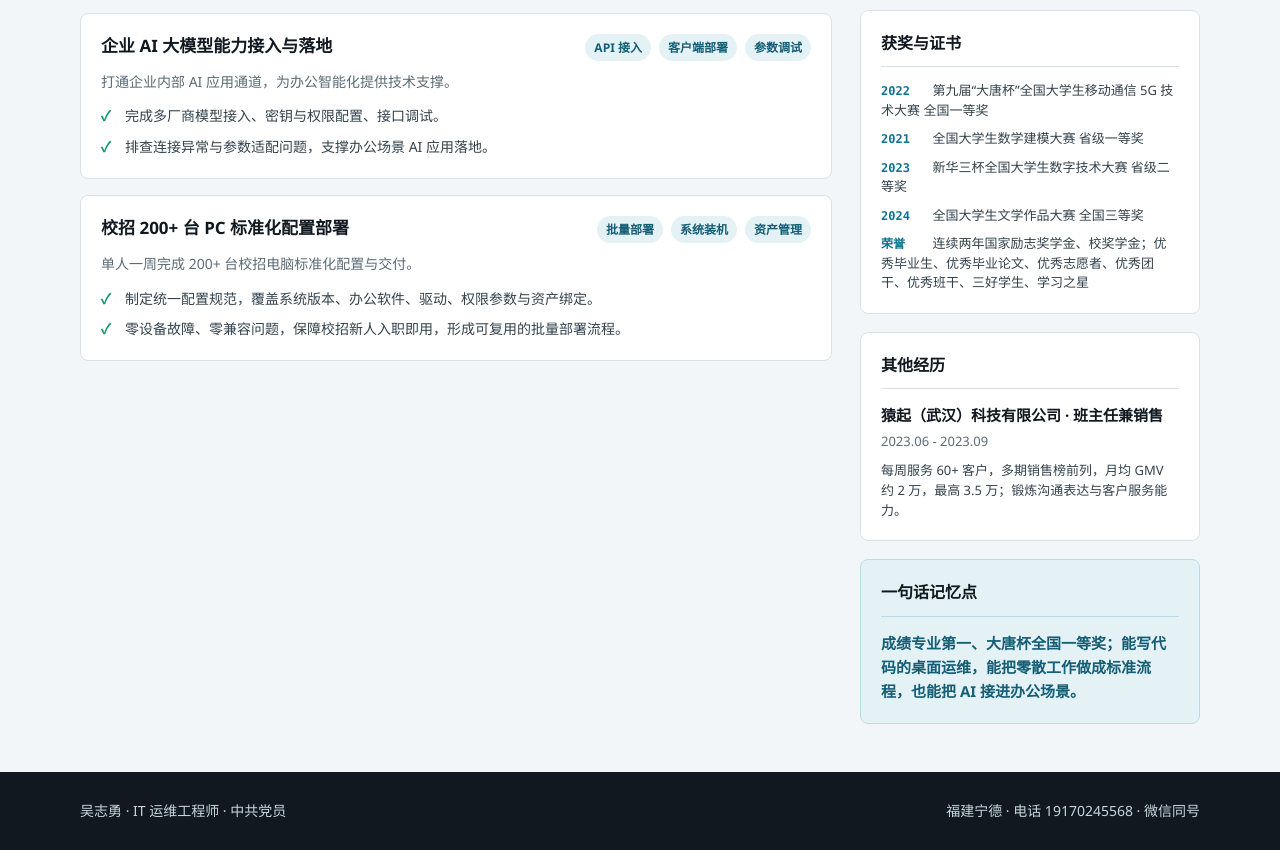
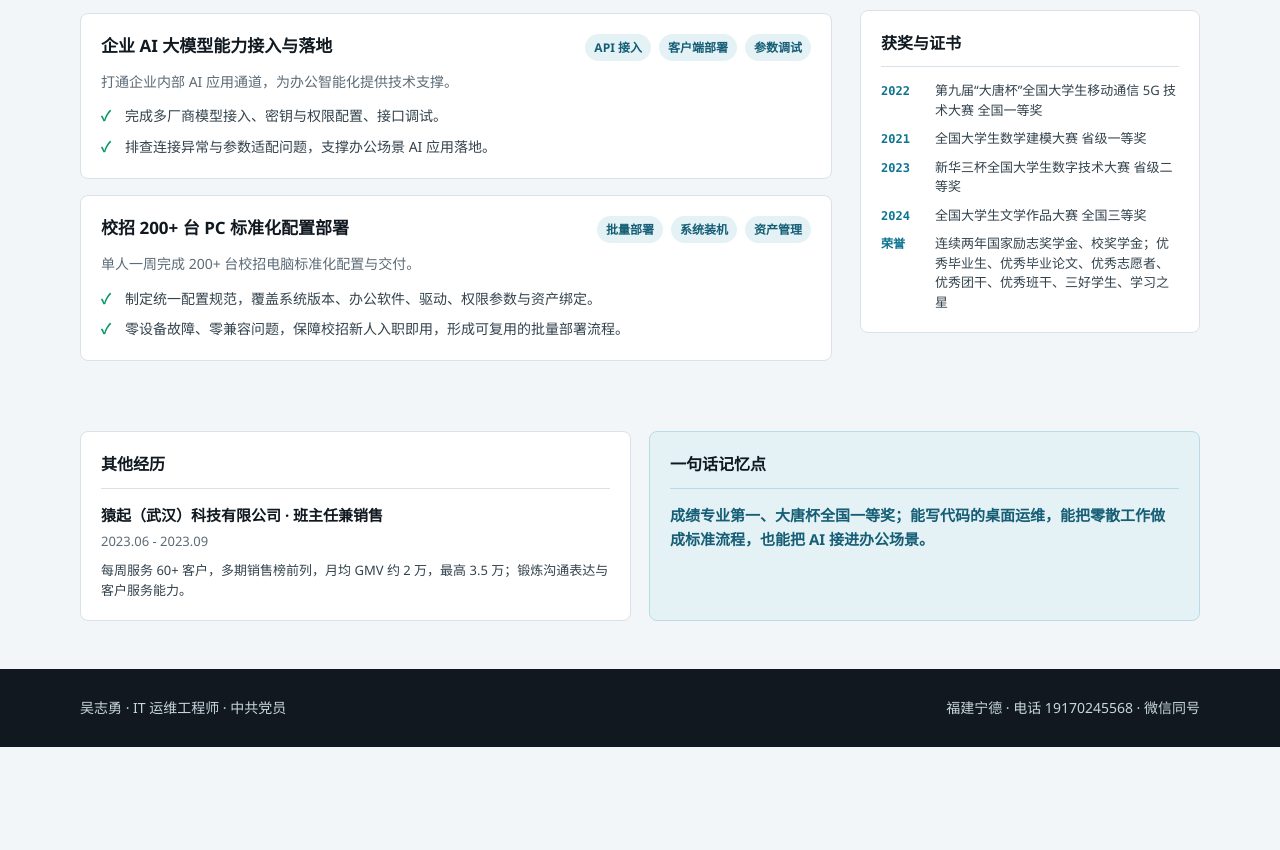
Before and after one commit to wuxianyun01-lang/Resume, a plain HTML site: page index.html in a window 1280 px wide. Shown: the part 2210-3060 px from the top of the page. After the commit the page ends 2957 px from the top, so only its background shows below. Drawn offline with Linux system fonts and the light colour scheme.

Commit message:
fix: align awards and rebalance bottom sections

```diff
--- a/assets/styles.css
+++ b/assets/styles.css
@@ -422,7 +422,18 @@ img {
   grid-template-columns: minmax(0, 1fr) 340px;
   gap: 28px;
   align-items: start;
-  padding: 36px 0 48px;
+  padding: 36px 0 36px;
+}
+
+.bottom-band {
+  display: grid;
+  grid-template-columns: 1fr 1fr;
+  gap: 18px;
+  padding: 0 0 48px;
+}
+
+.bottom-band .side-card {
+  margin: 0;
 }
 
 .section {
@@ -662,21 +673,24 @@ img {
   border-top: 1px dashed var(--line);
 }
 
+.award-list {
+  display: grid;
+  gap: 9px;
+}
+
 .award-list p {
-  margin: 0 0 9px;
+  display: grid;
+  grid-template-columns: 46px minmax(0, 1fr);
+  gap: 8px;
+  align-items: start;
+  margin: 0;
   font-size: 13px;
   line-height: 1.5;
   color: #33424c;
 }
 
-.award-list p:last-child {
-  margin-bottom: 0;
-}
-
 .award-list strong {
-  display: inline-block;
-  min-width: 44px;
-  margin-right: 4px;
+  padding-top: 1px;
   color: var(--primary);
   font-family: var(--mono);
   font-size: 12px;
@@ -795,6 +809,11 @@ img {
 
   .page-body {
     padding-top: 26px;
+  }
+
+  .bottom-band {
+    grid-template-columns: 1fr;
+    padding-bottom: 36px;
   }
 
   .timeline-head {
@@ -945,6 +964,16 @@ img {
     width: 100%;
   }
 
+  .bottom-band {
+    display: block;
+    padding: 16px 0 0;
+    width: 100%;
+  }
+
+  .bottom-band .side-card {
+    margin-bottom: 14px;
+  }
+
   .side-col {
     display: block;
     margin-top: 16px;
--- a/index.html
+++ b/index.html
@@ -285,7 +285,10 @@
             <p><strong>荣誉</strong> 连续两年国家励志奖学金、校奖学金；优秀毕业生、优秀毕业论文、优秀志愿者、优秀团干、优秀班干、三好学生、学习之星</p>
           </div>
         </section>
+      </aside>
+    </div>
 
+    <section class="bottom-band container" aria-label="其他经历与一句话记忆点">
       <section class="side-card" id="other">
         <h2>其他经历</h2>
         <div class="other-item">
@@ -294,13 +297,11 @@
           <p class="other-desc">每周服务 60+ 客户，多期销售榜前列，月均 GMV 约 2 万，最高 3.5 万；锻炼沟通表达与客户服务能力。</p>
         </div>
       </section>
-
       <section class="side-card highlight-card">
         <h2>一句话记忆点</h2>
         <p>成绩专业第一、大唐杯全国一等奖；能写代码的桌面运维，能把零散工作做成标准流程，也能把 AI 接进办公场景。</p>
       </section>
-      </aside>
-    </div>
+    </section>
   </main>
 
   <footer class="site-footer">
```
Lines whose indentation alone changed are shown as unchanged.
